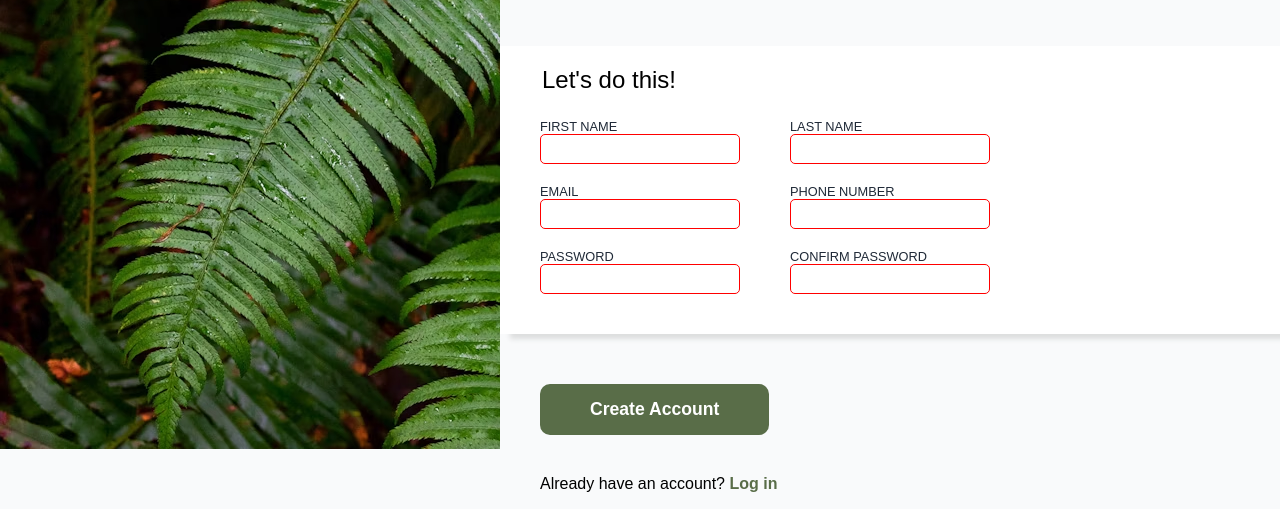
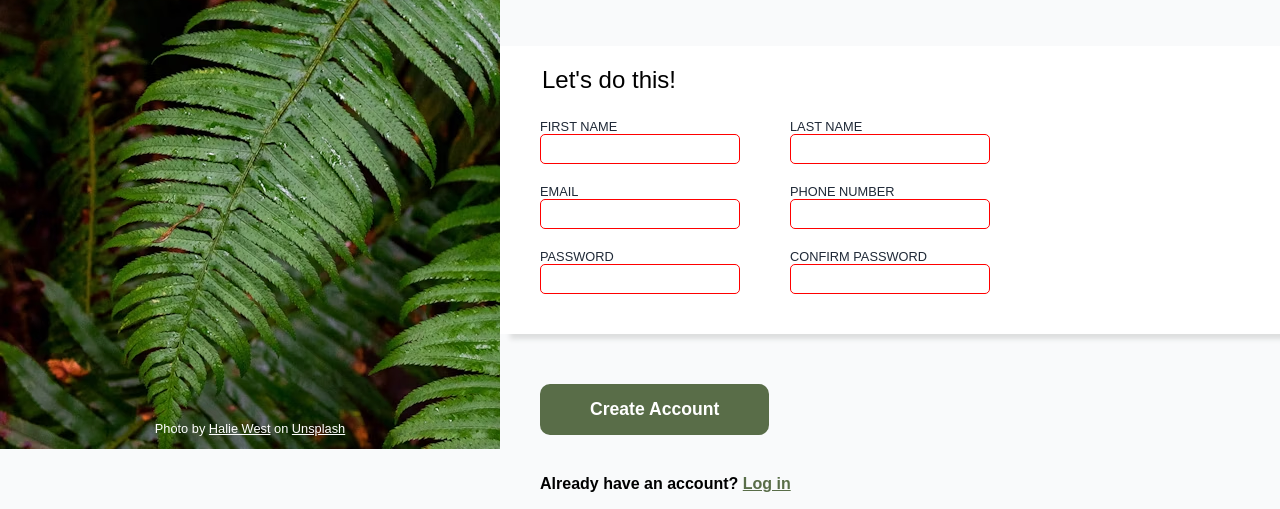
Before and after one commit to Shenkrad/Sign-up-Form, a plain HTML site: page index.html in a window 1280 px wide. Shown: the part 351-860 px from the top of the page. Drawn offline with Linux system fonts and the light colour scheme.

Commit message:
feat: add photo credit on background image
- add credits to the background's image author

```diff
--- a/index.html
+++ b/index.html
@@ -13,6 +13,10 @@
                 <img src="img/odin-lined.png" alt="The Odin Project logo">
                 <p id="odin-logo-text">ODIN</p>
             </div>
+            <p class="photo-credit">
+                Photo by <a class="imageRef-link" href="https://unsplash.com/@haliewestphoto" target="_blank">Halie West</a> on
+                <a class="imageRef-link" href="https://unsplash.com" target="_blank">Unsplash</a>
+            </p>
         </div>
         <div class="content">
             <section id="headSection">
@@ -58,7 +62,7 @@
             </section>
             <section id="loginSection">
                  <button id="btn-submit">Create Account</button>
-                <p>Already have an account? <a rel="stylesheet" href="">Log in</p>
+                <p>Already have an account? <a id="login-link" rel="stylesheet" href="">Log in</p>
             </section>
         </div>
     </div>
--- a/style.css
+++ b/style.css
@@ -44,6 +44,15 @@ body {
     display: inline-block;
     font-size: 3em;
     margin: 10px;
+}
+
+.photo-credit {
+    position: absolute;
+    bottom: 0;
+    width: 100%;
+    text-align: center;
+    color: white;
+    font-size: .8em;
 }
 
 h1 {
@@ -141,19 +150,27 @@ button:hover {
     cursor: pointer;
 }
 
-a {
+#loginSection {
     text-decoration: none;
     font-weight: 600;
 }
 
-a:link {
+#login-link:link {
     color: #596D48;
 }
 
-a:visited {
+#login-link:visited {
     color: #596D48;
 }
 
 #loginSection p {
     margin-top: 40px;
 }
+
+.imageRef-link:link {
+    color: white;
+}
+
+.imageRef-link:visited {
+    color: white;
+}
```
Also changed, not shown: 1 other file.
